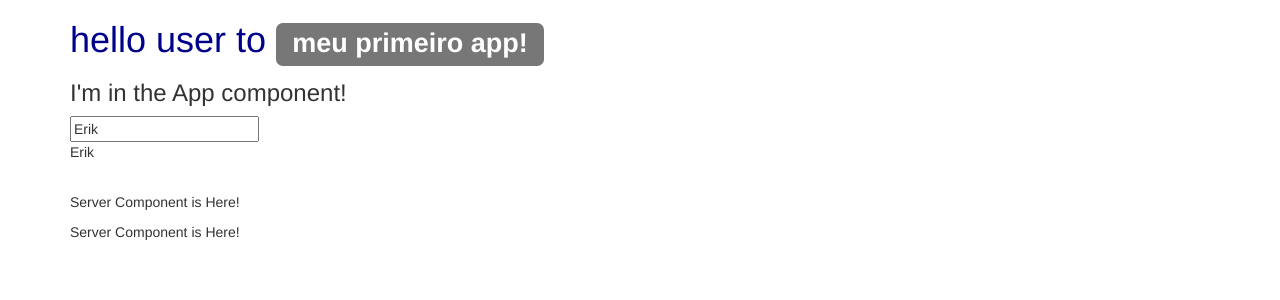
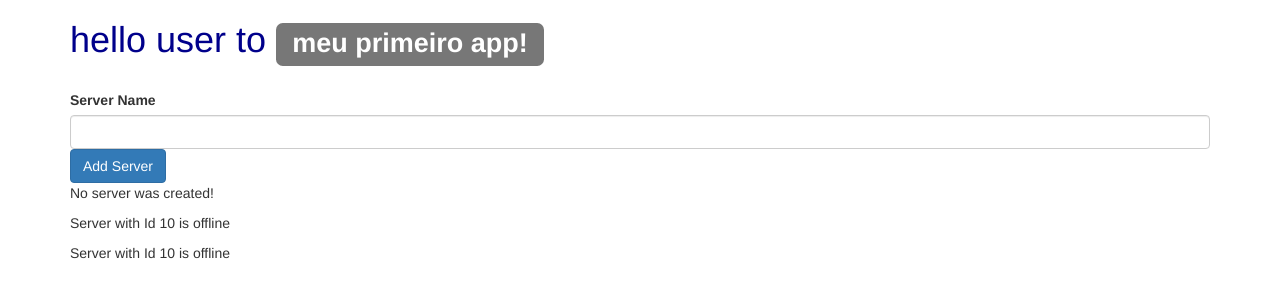
Before and after one commit to erikseyti/Angular-The-Complete-Guide_2020_edition, an Angular app in the folder app-curso/: page / in a window 1280 px wide. Shown: the top 300 px of the page. Built offline with nearby package versions, Linux system fonts and the light colour scheme.

Commit message:
app-curso atualizado com as aulas sobre string interpolation, property binding e event binding

```diff
--- a/app-curso/package.json
+++ b/app-curso/package.json
@@ -26,7 +26,7 @@
   },
   "devDependencies": {
     "@angular-devkit/build-angular": "~0.1100.2",
-    "@angular/cli": "~11.0.2",
+    "@angular/cli": "^11.0.3",
     "@angular/compiler-cli": "~11.0.1",
     "@types/jasmine": "~3.6.0",
     "@types/node": "^12.11.1",
--- a/app-curso/src/app/app.component.html
+++ b/app-curso/src/app/app.component.html
@@ -5,10 +5,10 @@
         hello user to
         <span class="label label-default"> {{ title }}</span>
       </h1>
-      <h3>I'm in the App component!</h3>
+      <!-- <h3>I'm in the App component!</h3>
 
       <input type="text" [(ngModel)]="name" />
-      <p>{{ name }}</p>
+      <p>{{ name }}</p> -->
 
       <br>
 
--- a/app-curso/src/app/server/server.component.html
+++ b/app-curso/src/app/server/server.component.html
@@ -1 +1 @@
-<p>Server Component is Here!</p>
+<p>{{ 'Server' }} with Id {{ serverId }} is {{ getServerStatus() }}</p>
--- a/app-curso/src/app/server/server.component.ts
+++ b/app-curso/src/app/server/server.component.ts
@@ -5,5 +5,12 @@ import { Component } from '@angular/core';
   templateUrl: './server.component.html'
 })
 export class ServerComponent {
+  serverId: number = 10;
+  serverStatus: string = 'offline';
+
+  getServerStatus(){
+    return this.serverStatus;
+  }
+
 
 }
--- a/app-curso/src/app/servers/servers.component.html
+++ b/app-curso/src/app/servers/servers.component.html
@@ -1,2 +1,14 @@
+
+
+<label>Server Name</label>
+<input type="text"
+class="form-control"
+(input)='onUpdateServerName()'>
+<button
+class='btn btn-primary'
+[disabled]='!allowNewServer'
+(click)="onCreateServer()">Add Server</button>
+<!-- <p [innerText]='allowNewServer'></p> -->
+<p> {{ serverCreationStatus }} </p>
 <app-server></app-server>
 <app-server></app-server>
--- a/app-curso/src/app/servers/servers.component.ts
+++ b/app-curso/src/app/servers/servers.component.ts
@@ -4,17 +4,32 @@ import { Component, OnInit } from '@angular/core';
   selector: 'app-servers',
   // selector: '[app-servers]',
   // selector:'.app-servers',
-  template: `
-  <app-server></app-server>
-  <app-server></app-server>
-  `,
+  // template: `
+  // <app-server></app-server>
+  // <app-server></app-server>
+  // `,
+  templateUrl: './servers.component.html',
   styleUrls: ['./servers.component.css']
 })
 export class ServersComponent implements OnInit {
+  allowNewServer = false;
+  serverCreationStatus = 'No server was created!';
 
-  constructor() { }
+  constructor() {
+    setTimeout(() => {
+      this.allowNewServer = true;
+    }, 2000);
+   }
 
   ngOnInit(): void {
   }
 
+  onCreateServer(){
+    this.serverCreationStatus = 'Server was created';
+  }
+
+  onUpdateServerName(){
+
+  }
+
 }
```
Also changed, not shown: 1 other file (tests, documents, lock files or other folders).
